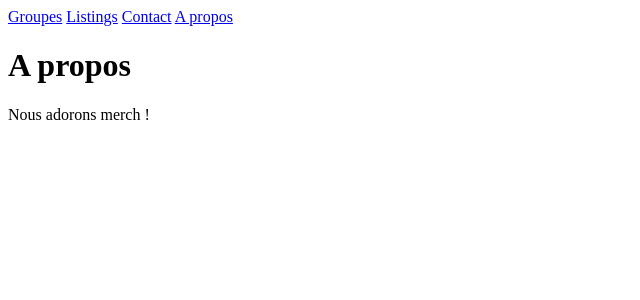
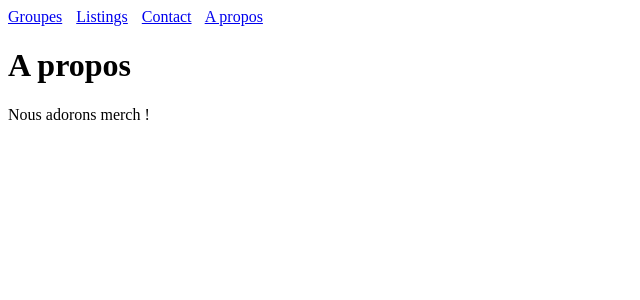
Before and after one commit to johntsinger/django-web-app, a Django app: page /about-us/ in a window 1280 px wide. Shown: the top 300 px of the page, without its empty margins (0-640 px from the left). Run offline with Django 4.2, Linux system fonts and the light colour scheme.

Commit message:
Mise a jour du css pour espacer les liens de la barre de navigation et des balises ul li

```diff
--- a/merchex/listings/static/listings/styles.css
+++ b/merchex/listings/static/listings/styles.css
@@ -1,2 +1,4 @@
 * { background: white; }
+nav a { margin-right: 10px; }
+ul li { margin-bottom: 10px; }
 .errorlist { margin-bottom: -10px; }
```
